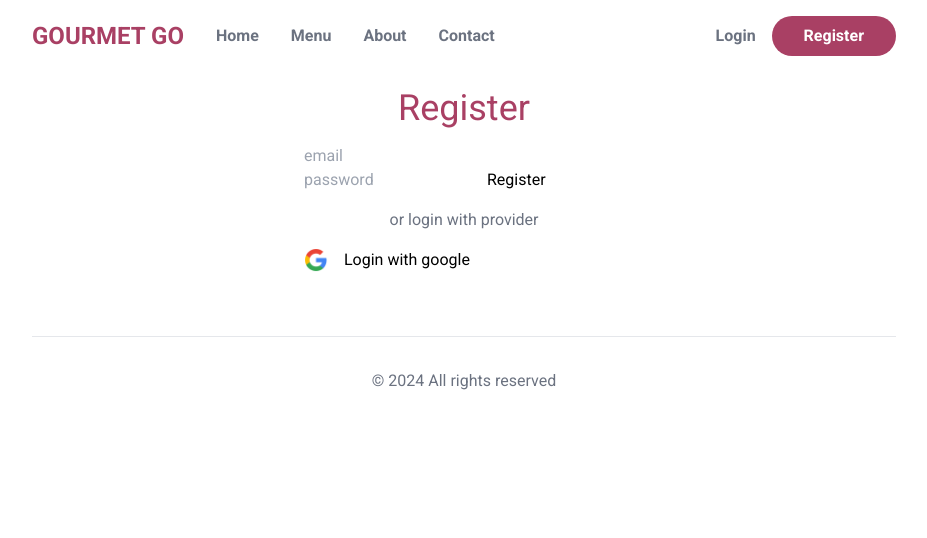
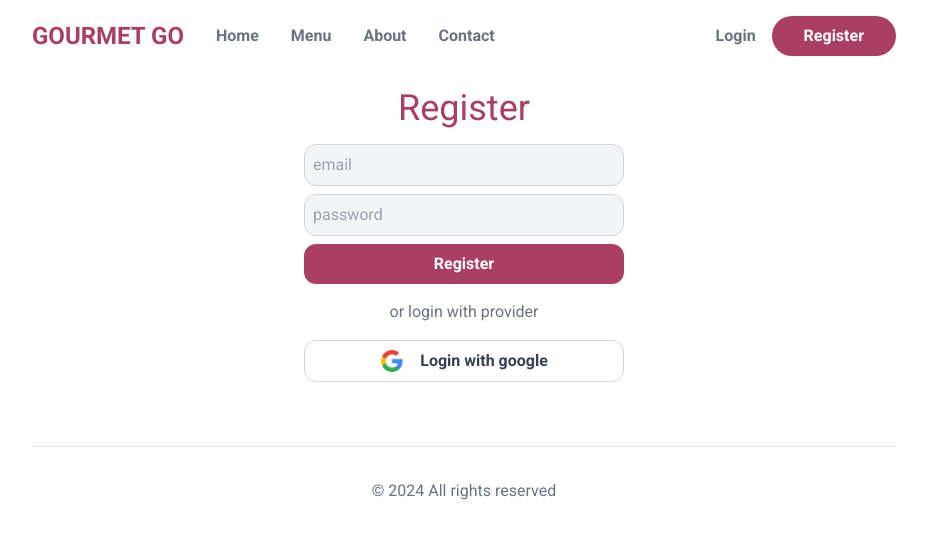
Before and after one commit to adesewa293/gourmetgo, a Next.js app: page /register in a window 1280 px wide. Shown: the top 538 px of the page, without its empty margins (176-1103 px from the left). Built offline with nearby package versions, Linux system fonts and the light colour scheme.

Commit message:
update global styling

```diff
--- a/src/app/globals.css
+++ b/src/app/globals.css
@@ -6,3 +6,16 @@
   @apply grid;
   grid-template-columns: .4fr .6fr;
 }
+input[type="email"],
+input[type="password"],
+input[type="text"] {
+  @apply block w-full my-2 rounded-xl;
+  @apply border p-2 border-gray-300 bg-gray-100 ;
+}
+button{
+  @apply block w-full text-gray-700 font-semibold;
+  @apply border border-gray-300 rounded-xl px-6 py-2;
+}
+button[type="submit"], .submit{
+@apply border-0 bg-primary text-white;
+}
```
